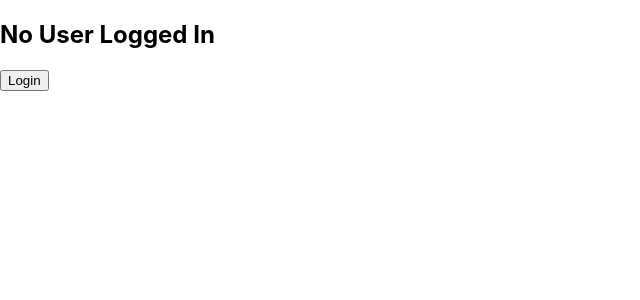
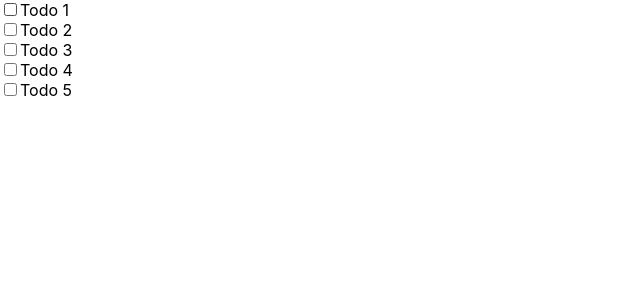
Before and after one commit to Swetha-14/prac, a React (Create React App) app: page / in a window 1280 px wide. Shown: the top 300 px of the page, without its empty margins (0-640 px from the left). Built offline with nearby package versions, Linux system fonts and the light colour scheme.

Commit message:
[Swetha] Todos using useReducer

```diff
--- a/src/App.tsx
+++ b/src/App.tsx
@@ -1,36 +1,81 @@
-import { UserProvider, useUser } from "./UserContext";
+import { useReducer } from "react";
 
-function UserProfile() {
-  const { user, login, logout } = useUser();
+
+type Todo = {
+  id: number;
+  title: string;
+  complete: boolean;
+}
+
+const initialTodos: Todo[] = [
+  {
+    id: 1,
+    title: "Todo 1",
+    complete: false
+  },
+  {
+    id: 2,
+    title: "Todo 2",
+    complete: false
+  },
+  {
+    id: 3,
+    title: "Todo 3",
+    complete: false
+  },
+  {
+    id: 4,
+    title: "Todo 4",
+    complete: false
+  },
+  {
+    id: 5,
+    title: "Todo 5",
+    complete: false
+  }
+]
+
+
+const reducer = (state: any, action: any) => {
+  switch (action.type) {
+    case "COMPLETE":
+      return state.map((todo: Todo) => {
+        if (todo.id === action.id) {
+          return { ...todo, complete: !todo.complete }
+        } else {
+          return todo
+        }
+      })
+    default:
+      return state;
+  }
+}
+
+function App() {
+  const [todos, dispatch] = useReducer(reducer, initialTodos);
+
+  const handleChange = (todo: Todo) => {
+    dispatch({ type: "COMPLETE", id: todo.id })
+  }
 
   return (
-    <div>
+    <>
 
-      {user ? (
-        <>
-          <h2>Welcome {user.name}</h2>
-          <p>{user.email}</p>
-          <button onClick={logout}>Logout</button>
-        </>
-      ) : (
-        <>
-          <h2>No User Logged In</h2>
-          <button onClick={() => login({ name: "Swetha Sukuamar", email: "swethasukumar14@gmail.com" })}>Login</button>
-        </>
-      )}
-    </div>
+      {todos.map((todo: Todo) => (
+        <div key={todo.id}>
+          <label>
+            <input
+              type="checkbox"
+              checked={todo.complete}
+              onChange={() => handleChange(todo)}
+            />
+            {todo.title}
+          </label>
+        </div>
+      ))}
+    </>
   )
-
 }
 
 
-
-function App() {
-  return (
-    <UserProvider>
-      <UserProfile />
-    </UserProvider>
-  )
-}
-
 export default App;
```
